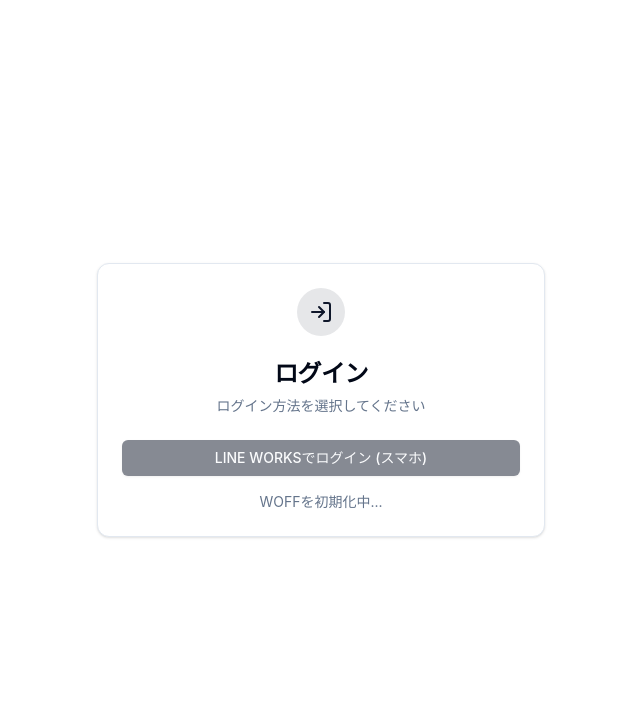
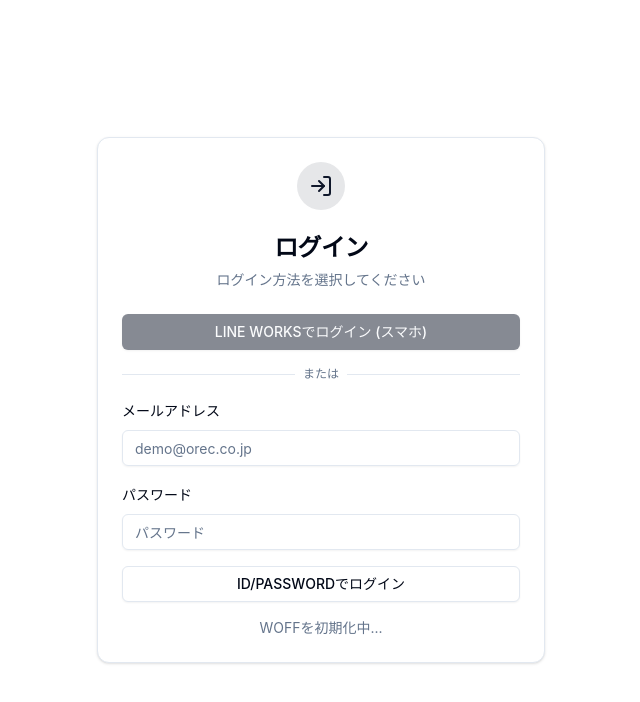
Before and after one commit to suncackikaku/orec_internal-sns-demo, a React (Vite) app in the folder frontend/: page /login in a window 1280 px wide. Shown: the top 702 px of the page, without its empty margins (319-959 px from the left). Built offline with nearby package versions, Linux system fonts and the light colour scheme; no server answers.

Commit message:
feat: add local ID/PASSWORD login with demo account

```diff
--- a/frontend/src/contexts/AuthContext.jsx
+++ b/frontend/src/contexts/AuthContext.jsx
@@ -100,6 +100,32 @@ export function AuthProvider({ children }) {
     }
   }
 
+  const loginWithEmail = async (email, password) => {
+    try {
+      const res = await fetch(`${API_URL}/auth/login`, {
+        method: 'POST',
+        headers: {
+          'Content-Type': 'application/json'
+        },
+        body: JSON.stringify({ email, password })
+      })
+
+      if (!res.ok) {
+        const error = await res.text()
+        throw new Error(error || 'ログインに失敗しました')
+      }
+
+      const data = await res.json()
+      localStorage.setItem('token', data.token)
+      setUser(data.user)
+      const needsDepartment = !data.user?.primary_department_id
+      return { success: true, needsDepartment }
+    } catch (err) {
+      console.error('Email login failed:', err)
+      return { success: false, error: err.message }
+    }
+  }
+
   const logout = () => {
     localStorage.removeItem('token')
     setUser(null)
@@ -115,6 +141,7 @@ export function AuthProvider({ children }) {
       user,
       setUser,
       loginWithWoff,
+      loginWithEmail,
       logout,
       getAuthHeaders,
       loading,
--- a/frontend/src/pages/LoginPage.jsx
+++ b/frontend/src/pages/LoginPage.jsx
@@ -3,13 +3,17 @@ import { useNavigate } from 'react-router-dom'
 import { useAuth } from '../contexts/AuthContext'
 import { Button } from '@/components/ui/button'
 import { Card, CardContent, CardHeader, CardTitle } from '@/components/ui/card'
+import { Input } from '@/components/ui/input'
+import { Label } from '@/components/ui/label'
 import { Alert, AlertDescription } from '@/components/ui/alert'
-import { LogIn, Monitor } from 'lucide-react'
+import { LogIn } from 'lucide-react'
 
 function LoginPage() {
   const [error, setError] = useState('')
   const [loading, setLoading] = useState(false)
-  const { loginWithWoff, woffInitialized } = useAuth()
+  const [email, setEmail] = useState('')
+  const [password, setPassword] = useState('')
+  const { loginWithWoff, loginWithEmail, woffInitialized } = useAuth()
   const navigate = useNavigate()
 
   const handleWoffLogin = async () => {
@@ -35,9 +39,22 @@ function LoginPage() {
     setLoading(false)
   }
 
-  const handleOIDCLogin = () => {
-    // Redirect to OIDC login endpoint
-    window.location.href = `${import.meta.env.VITE_API_URL || '/api'}/auth/oidc/login`
+  const handleEmailLogin = async (e) => {
+    e.preventDefault()
+    setError('')
+    setLoading(true)
+
+    const result = await loginWithEmail(email, password)
+    if (result.success) {
+      if (result.needsDepartment) {
+        navigate('/select-department')
+      } else {
+        navigate('/')
+      }
+    } else {
+      setError(result.error || 'ログインに失敗しました')
+    }
+    setLoading(false)
   }
 
   return (
@@ -67,7 +84,6 @@ function LoginPage() {
             {loading ? 'ログイン中...' : 'LINE WORKSでログイン (スマホ)'}
           </Button>
 
-          {/* PCブラウザOIDCログイン - 非表示
           <div className="relative">
             <div className="absolute inset-0 flex items-center">
               <span className="w-full border-t" />
@@ -79,15 +95,40 @@ function LoginPage() {
             </div>
           </div>
 
-          <Button
-            onClick={handleOIDCLogin}
-            variant="outline"
-            className="w-full"
-          >
-            <Monitor className="mr-2 h-4 w-4" />
-            PCブラウザでログイン (OIDC)
-          </Button>
-          */}
+          <form onSubmit={handleEmailLogin} className="space-y-4">
+            <div className="space-y-2">
+              <Label htmlFor="email">メールアドレス</Label>
+              <Input
+                id="email"
+                type="email"
+                value={email}
+                onChange={(e) => setEmail(e.target.value)}
+                placeholder="demo@orec.co.jp"
+                required
+              />
+            </div>
+
+            <div className="space-y-2">
+              <Label htmlFor="password">パスワード</Label>
+              <Input
+                id="password"
+                type="password"
+                value={password}
+                onChange={(e) => setPassword(e.target.value)}
+                placeholder="パスワード"
+                required
+              />
+            </div>
+
+            <Button
+              type="submit"
+              variant="outline"
+              className="w-full"
+              disabled={loading}
+            >
+              {loading ? 'ログイン中...' : 'ID/PASSWORDでログイン'}
+            </Button>
+          </form>
 
           {!woffInitialized && (
             <p className="text-center text-sm text-muted-foreground mt-4">
```
Also changed, not shown: 1 other file (tests, documents, lock files or other folders).
